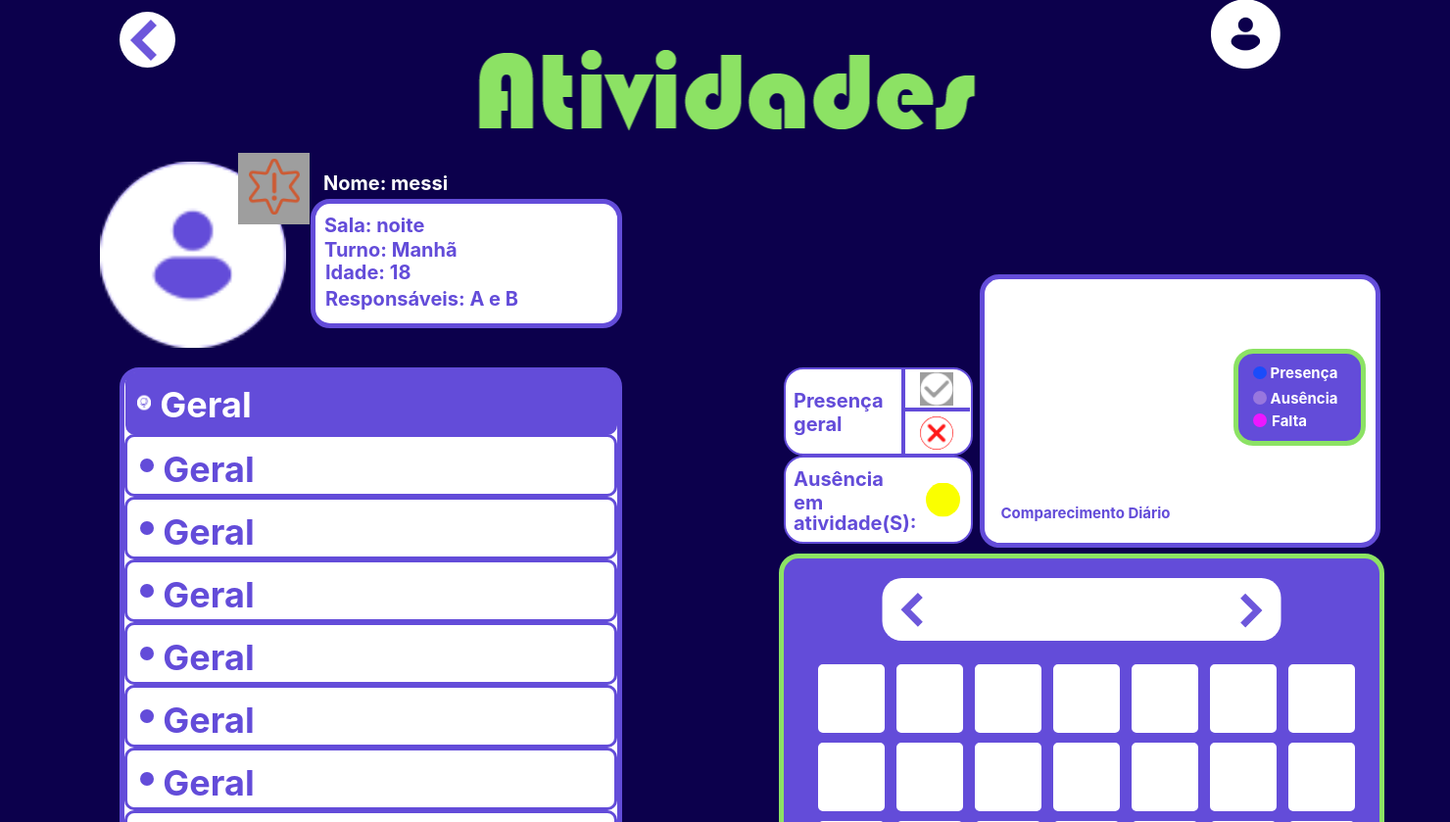
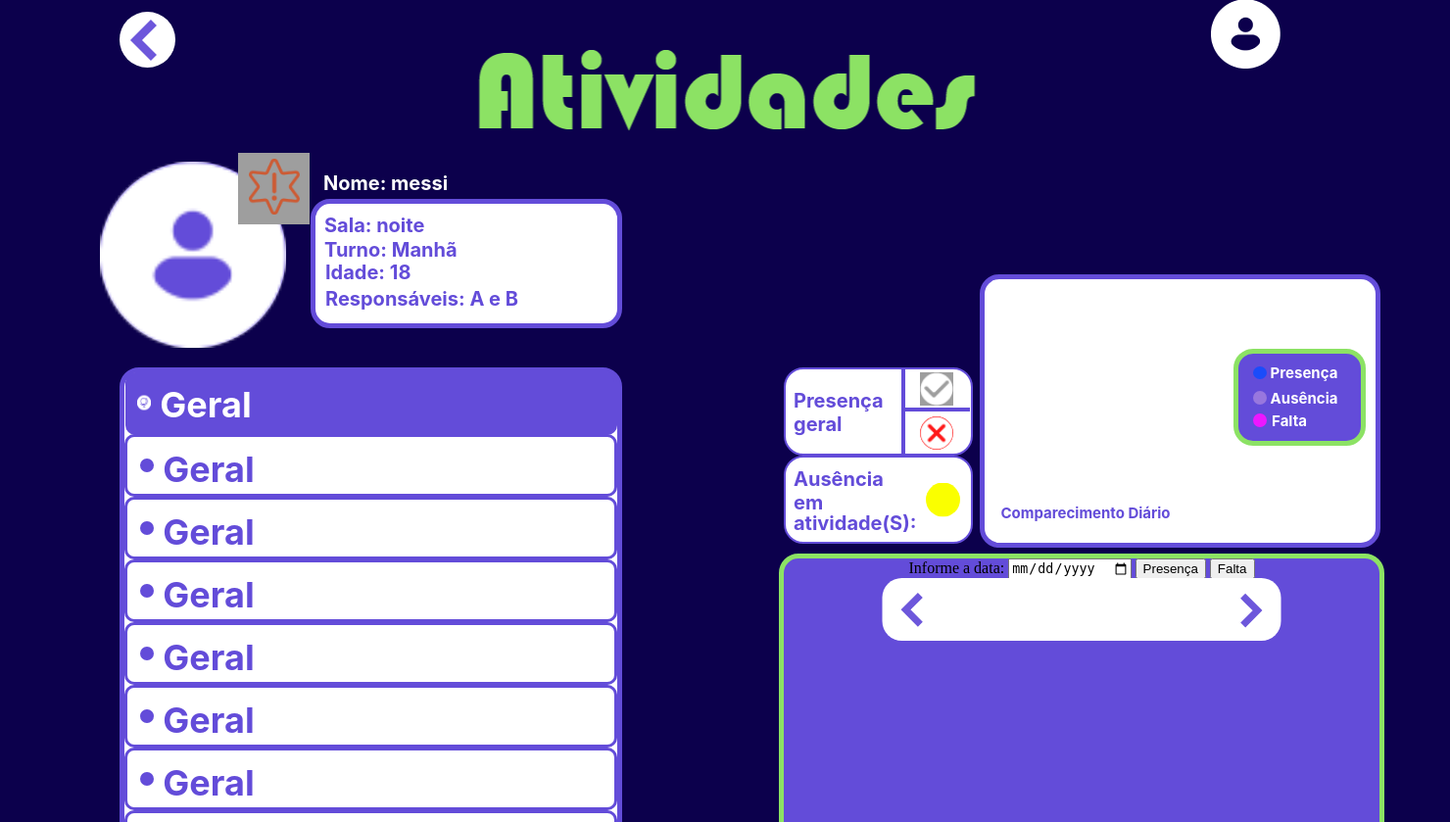
Before and after one commit to rodlucenac/Synthesi, a Django app: a page that uses projeto_Synthesi/app_Synthesi/templates/atividades.html in a window 1480 px wide. Shown: the part 35-874 px from the top of the page at 98% size. Run offline with Django 4.2, Linux system fonts and the light colour scheme; parts of the project's set-up code (start-up, migrations or seed data) failed here and were passed over; grey boxes are pictures that could not be loaded.

Commit message:
update templates

```diff
--- a/projeto_Synthesi/app_Synthesi/models.py
+++ b/projeto_Synthesi/app_Synthesi/models.py
@@ -16,3 +16,9 @@ class Materias(models.Model):
 
 class Solicitacao(models.Model):
     msg = models.TextField(max_length=255)
+
+
+class Presenca(models.Model):
+    nome = models.CharField(max_length=255)
+    data = models.DateField()
+    presenca = models.TextField(max_length=255)
--- a/projeto_Synthesi/app_Synthesi/templates/atividades.html
+++ b/projeto_Synthesi/app_Synthesi/templates/atividades.html
@@ -503,66 +503,22 @@ color: white;
             <img src="{% static 'seta.svg' %}" alt="" style="position: absolute; top: 15%; transform: translateY(-50%); right: 10px; transform: rotate(-180.205deg);" >
         </div>
 
-        <div class="toggle-button" id="colorToggle" onclick="changeColor(this)" style="position: absolute; top: 108px; left: 35px;">{{ aluno.cor }}{{ color_state }}</div>
-        <div class="toggle-button" id="colorToggle" onclick="changeColor(this)" style="position: absolute; top: 108px; left: 115px;">{{ color_state }}</div>
-        <div class="toggle-button" id="colorToggle" onclick="changeColor(this)" style="position: absolute; top: 108px; left: 195px;">{{ color_state }}</div>
-        <div class="toggle-button" id="colorToggle" onclick="changeColor(this)" style="position: absolute; top: 108px; left: 275px;">{{ color_state }}</div>
-        <div class="toggle-button" id="colorToggle" onclick="changeColor(this)" style="position: absolute; top: 108px; left: 355px;">{{ color_state }}</div>
-        <div class="toggle-button" id="colorToggle" onclick="changeColor(this)" style="position: absolute; top: 108px; left: 435px;">{{ color_state }}</div>
-        <div class="toggle-button" id="colorToggle" onclick="changeColor(this)" style="position: absolute; top: 108px; left: 515px;">{{ color_state }}</div>
+        <form action="{% url 'atividades' nome=nome turma=turma idade=idade %}" method="POST">
+            {% csrf_token %}
+            <label for="dataInput" >Informe a data:</label>
+            <input name="data"  type="date" id="dataInput" required >
 
-        <div class="toggle-button" id="colorToggle" onclick="changeColor(this)" style="position: absolute; top: 188px; left: 35px;">{{ color_state }}</div>
-        <div class="toggle-button" id="colorToggle" onclick="changeColor(this)" style="position: absolute; top: 188px; left: 115px;">{{ color_state }}</div>
-        <div class="toggle-button" id="colorToggle" onclick="changeColor(this)" style="position: absolute; top: 188px; left: 195px;">{{ color_state }}</div>
-        <div class="toggle-button" id="colorToggle" onclick="changeColor(this)" style="position: absolute; top: 188px; left: 275px;">{{ color_state }}</div>
-        <div class="toggle-button" id="colorToggle" onclick="changeColor(this)" style="position: absolute; top: 188px; left: 355px;">{{ color_state }}</div>
-        <div class="toggle-button" id="colorToggle" onclick="changeColor(this)" style="position: absolute; top: 188px; left: 435px;">{{ color_state }}</div>
-        <div class="toggle-button" id="colorToggle" onclick="changeColor(this)" style="position: absolute; top: 188px; left: 515px;">{{ color_state }}</div>
+            <!-- Adicione botões para Presença e Falta -->
+            <button name="presente" type="submit">Presença</button>
+            <button name="faltou" type="submit">Falta</button>
+        </form>
 
-        <div class="toggle-button" id="colorToggle" onclick="changeColor(this)" style="position: absolute; top: 268px; left: 35px; ">{{ color_state }}</div>
-        <div class="toggle-button" id="colorToggle" onclick="changeColor(this)" style="position: absolute; top: 268px; left: 115px;">{{ color_state }}</div>
-        <div class="toggle-button" id="colorToggle" onclick="changeColor(this)" style="position: absolute; top: 268px; left: 195px;">{{ color_state }}</div>
-        <div class="toggle-button" id="colorToggle" onclick="changeColor(this)" style="position: absolute; top: 268px; left: 275px;">{{ color_state }}</div>
-        <div class="toggle-button" id="colorToggle" onclick="changeColor(this)" style="position: absolute; top: 268px; left: 355px;">{{ color_state }}</div>
-        <div class="toggle-button" id="colorToggle" onclick="changeColor(this)" style="position: absolute; top: 268px; left: 435px;">{{ color_state }}</div>
-        <div class="toggle-button" id="colorToggle" onclick="changeColor(this)" style="position: absolute; top: 268px; left: 515px;">{{ color_state }}</div>
-
-        <div class="toggle-button" id="colorToggle" onclick="changeColor(this)" style="position: absolute; top: 348px; left: 35px;">{{ color_state }}</div>
-        <div class="toggle-button" id="colorToggle" onclick="changeColor(this)" style="position: absolute; top: 348px; left: 115px;">{{ color_state }}</div>
-        <div class="toggle-button" id="colorToggle" onclick="changeColor(this)" style="position: absolute; top: 348px; left: 195px;">{{ color_state }}</div>
-        <div class="toggle-button" id="colorToggle" onclick="changeColor(this)" style="position: absolute; top: 348px; left: 275px;">{{ color_state }}</div>
-        <div class="toggle-button" id="colorToggle" onclick="changeColor(this)" style="position: absolute; top: 348px; left: 355px;">{{ color_state }}</div>
-        <div class="toggle-button" id="colorToggle" onclick="changeColor(this)" style="position: absolute; top: 348px; left: 435px;">{{ color_state }}</div>
-        <div class="toggle-button" id="colorToggle" onclick="changeColor(this)" style="position: absolute; top: 348px; left: 515px;">{{ color_state }}</div>
-
-        <div class="toggle-button" id="colorToggle" onclick="changeColor(this)" style="position: absolute; top: 428px; left: 35px;">{{ color_state }}</div>
-        <div class="toggle-button" id="colorToggle" onclick="changeColor(this)" style="position: absolute; top: 428px; left: 115px;">{{ color_state }}</div>
 
         <div style="width: 18px; height: 19px; flex-shrink: 0; border: 3px solid #0C004C; background: #FFF; position: absolute; top: 478px; left: 507px;"></div>
         <p style="width: 52px; color: #FFF; font-family:'Inter', sans-serif; font-size: 20px; font-style: normal; font-weight: 700; position: absolute; top: 455px; left: 527px;">Hoje</p>
     </div>
 
 
-    <script>
-        // JavaScript para alternar as cores
-        function changeColor(button) {
-            // Determina a próxima cor com base na cor atual
-            var currentColor = button.style.backgroundColor;
-            var nextColor = '';
-
-            if (currentColor === 'rgb(255, 255, 255)' || currentColor === '') {
-                nextColor = 'rgb(255, 0, 0)'; // Vermelho
-            } else if (currentColor === 'rgb(255, 0, 0)') {
-                nextColor = 'rgb(0, 0, 255)'; // Azul
-            } else {
-                nextColor = 'rgb(255, 255, 255)'; // Branco
-            }
-
-            // Define a nova cor
-            button.style.backgroundColor = nextColor;
-        }
-    </script>
-
     {% endblock %}
 </body>
 </html>
--- a/projeto_Synthesi/app_Synthesi/views.py
+++ b/projeto_Synthesi/app_Synthesi/views.py
@@ -2,9 +2,11 @@ from django.contrib.auth.decorators import login_required
 from django.contrib.auth import authenticate, login
 from django.contrib.auth.models import User
 from django.contrib import messages
-from django.shortcuts import render, redirect
-from .models import Alunos, Materias, Solicitacao
+from django.shortcuts import render, redirect, HttpResponse, get_object_or_404
+from .models import Alunos, Materias, Solicitacao, Presenca
 from django.http import JsonResponse
+import json
+
 
 def atualizar_cor(request, aluno_id):
     if request.method == 'POST' and request.is_ajax():
@@ -122,18 +124,44 @@ def pagina_reunioes(request, nome=None, turma=None, idade=None):
     context = {'nome': nome, 'turma': turma, 'idade': idade}
     return render(request, 'hist_reunioes.html', context)
 
-
 def pagina_atividades(request, nome=None, turma=None, idade=None):
     if nome is None or turma is None or idade is None:
         # Se os argumentos não foram fornecidos, você pode buscar essas informações de outra forma.
         # Por exemplo, você pode buscar essas informações do banco de dados ou usar dados padrão.
-        # Aqui estou apenas dando um exemplo fixo, ajuste conforme necessário.
         nome = "Aluno Padrão"
         turma = "Turma Padrão"
         idade = 10
 
+    if request.method == 'POST':
+        data = request.POST.get('data')
+
+        if 'presente' in request.POST:
+            presenca = 'PRESENTE'
+        elif 'faltou' in request.POST:
+            presenca = 'FALTOU'
+        else:
+            # Lógica de tratamento caso nenhum botão tenha sido pressionado
+            presenca = None
+
+        if nome and data and presenca:
+            # Obtenha todos os objetos aluno com base no nome
+            alunos = Alunos.objects.filter(nome=nome)
+
+            # Verifique se há exatamente um objeto retornado
+            if alunos.count() == 1:
+                aluno = alunos.first()
+
+                # Crie uma nova instância do modelo Presenca e salve no banco de dados
+                nova_presenca = Presenca(nome_aluno=aluno.nome, data=data, presenca=presenca)
+                nova_presenca.save()
+                return redirect('eu_eo_mundo')
+            else:
+                # Lógica para lidar com mais de um objeto retornado (se necessário)
+                pass
+
     alunos = Alunos.objects.all()
-    context = {'nome': nome, 'turma': turma, 'idade': idade, 'alunos':alunos}
+    materias = Materias.objects.all()
+    context = {'nome': nome, 'turma': turma, 'idade': idade, 'alunos': alunos, 'materias': materias}
     return render(request, 'atividades.html', context)
 
 def pagina_eueomundo(request):
@@ -174,3 +202,26 @@ def pagina_adicionarmateria(request):
 
 
     return render(request, 'adicionar_materias.html')
+
+
+def marcar_presenca(request, nome = None):
+
+    data = request.POST.get('data')
+
+    if 'presente' in request.POST:
+        presenca = 'PRESENTE'
+        # Se o botão "Faltou" for pressionado
+    elif 'faltou' in request.POST:
+        presenca = 'FALTOU'
+    else:
+        # Lógica de tratamento caso nenhum botão tenha sido pressionado
+        presenca = None
+
+    if nome and data and presenca:
+        # Obtenha o objeto aluno com base no nome (ajuste conforme necessário)
+        aluno = get_object_or_404(Alunos, nome=nome)
+
+        # Crie uma nova instância do modelo Presenca e salve no banco de dados
+        nova_presenca = Presenca(nome_aluno=aluno.nome, data=data, presenca=presenca)
+        nova_presenca.save()
+        return redirect('eu_eo_mundo')
--- a/projeto_Synthesi/projeto_Synthesi/urls.py
+++ b/projeto_Synthesi/projeto_Synthesi/urls.py
@@ -20,4 +20,5 @@ urlpatterns = [
     path('reunioes/<str:nome>/<str:turma>/<str:idade>/', views.pagina_reunioes, name='reunioes'),
     path('atividades/<str:nome>/<str:turma>/<str:idade>/', views.pagina_atividades, name='atividades'),
     path('autoavaliacao/<str:nome>/<str:turma>/<str:idade>/', views.pagina_autoavaliacao, name='autoavaliacao'),
+    path('marcar_presenca/', views.marcar_presenca, name='marcar_presenca'),
 ] + static(settings.MEDIA_URL, document_root=settings.MEDIA_ROOT)
```
Also changed, not shown: projeto_Synthesi/app_Synthesi/migrations/0011_presenca.py (added), projeto_Synthesi/db.sqlite3.
